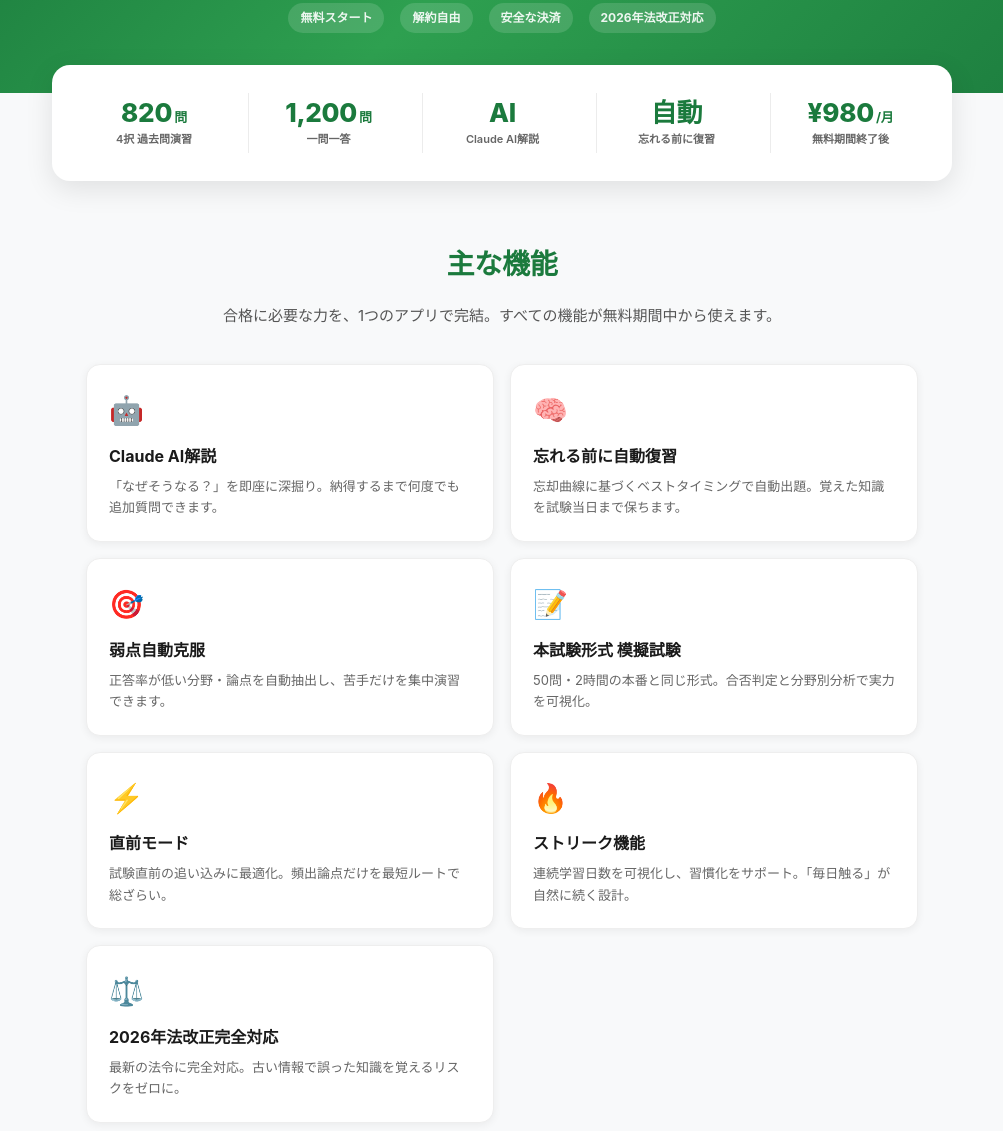
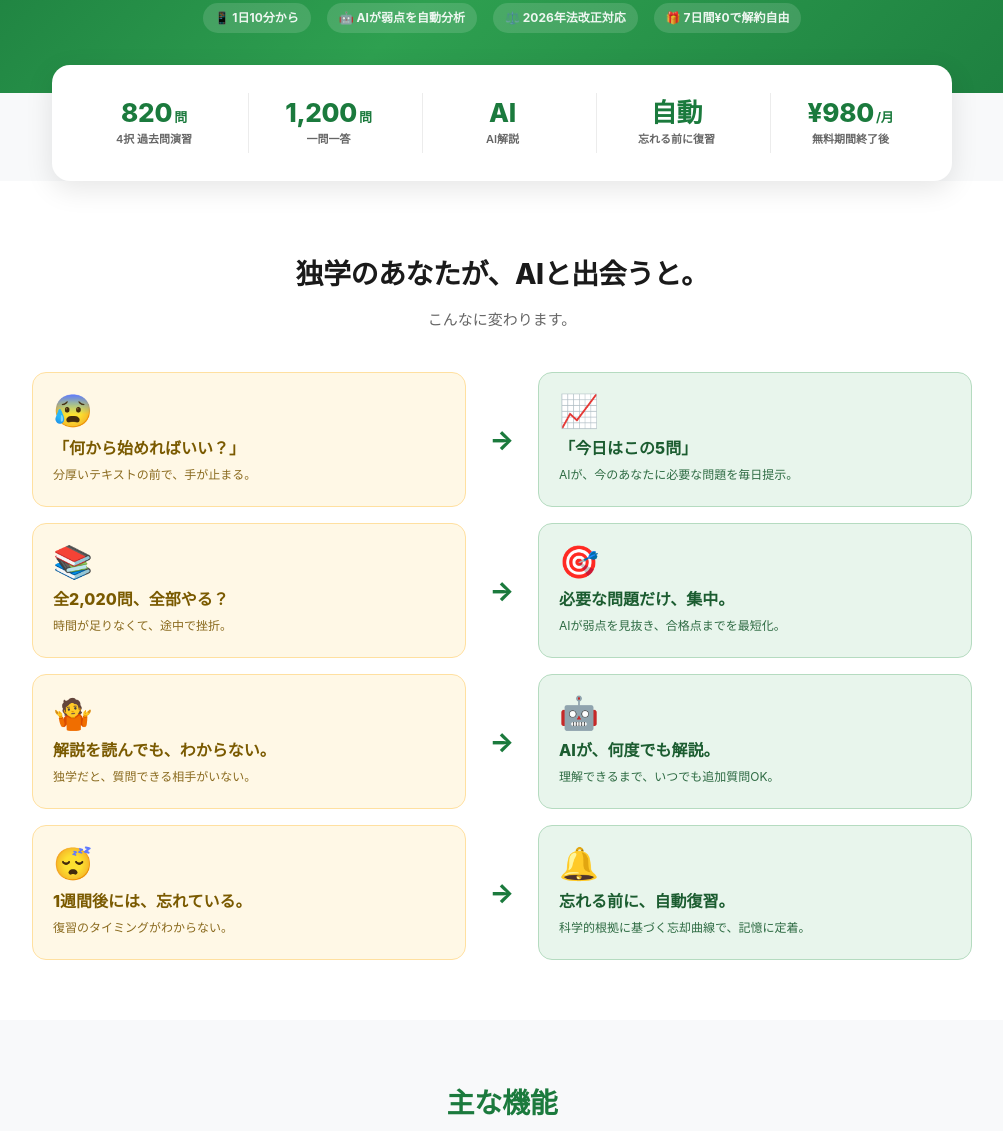
Before and after one commit to n7083013-create/takken-app, a website: page public/lp.html in a window 1280 px wide. Shown: the part 712-1843 px from the top of the page, without its empty margins (138-1141 px from the left). Drawn offline with Linux system fonts and the light colour scheme.

Commit message:
Improve: LP Phase 1 + Before/After (Tim Cook 流の感情訴求と差別化強化)
ユーザー判断: Phase 1 + Before/After セクションを並行実装、Claude AI → AI 統一

【Phase 1】
1. 「Claude AI」→「AI」全置換
   - description / og:description / twitter:description
   - 本文 7箇所
   - 「AI」だけのほうがメーカー中立で訴求がシンプル

2. ヒーローヘッドラインを Tim Cook 流の感情訴求に
   旧: 「AIがあなたの弱点を見抜き、合格までの最短ルートを作る。」
   新: 「今年こそ、宅建に合格する。」
       「働きながらでも、独学でも。AIがあなたの弱点を見抜いて、
        合格点まで最短で連れていく。」
   - 「今年こそ」で感情に訴える
   - 「働きながらでも、独学でも」でターゲット明確化
   - ユーザーが主役、AI はガイド役 (Donald Miller "StoryBrand")

3. Final CTA に試験までのカウントダウン追加
   - 「試験日まで XX 日」ピル状バッジ
   - 動的計算 (10月第3日曜日、今年通過後は翌年)
   - 「迷っている1分1秒も、ライバルは勉強しています。」見出し
   - 緊急性で行動を促す

4. Hero trust bar を絵文字+具体ベネフィットに強化
   旧: 「無料スタート / 解約自由 / 安全な決済 / 2026年法改正対応」
   新: 「📱 1日10分から / 🤖 AIが弱点を自動分析 /
        ⚖️ 2026年法改正対応 / 🎁 7日間¥0で解約自由」

【Before/After セクション (新規)】
Stats panel 直後・Features 直前に挿入。
独学→AI導入で何が変わるかを4ペアで可視化:

  😰「何から始めればいい？」 → 📈「今日はこの5問」
  📚「全2,020問、全部やる？」 → 🎯「必要な問題だけ集中」
  🤷「解説読んでもわからない」 → 🤖「AIが何度でも解説」
  😴「1週間後には忘れている」 → 🔔「忘れる前に自動復習」

- Before: クリーム色背景 (#fff8e6) + 暗色テキスト (痛み)
- After: 緑系背景 (#e8f5ec) + 深緑テキスト (希望)
- 矢印は緑(#1B7A3D)、モバイル時は縦並びで矢印は90度回転
- 「製品ではなく、変化を売る」 (Apple/Tim Cook 流)

テスト結果: 255/255 PASS (LP は静的HTML、Jest 影響なし)

```diff
--- a/public/lp.html
+++ b/public/lp.html
@@ -4,20 +4,20 @@
   <meta charset="utf-8" />
   <meta name="viewport" content="width=device-width, initial-scale=1" />
   <title>宅建士 完全対策 | AIが弱点を分析・最短合格を実現・2026年法改正対応</title>
-  <meta name="description" content="AIがあなたの弱点を見抜き、合格に必要な問題だけを最適出題。全2,020問+Claude AI解説+忘れる前の自動復習で宅建合格を最短化。2026年法改正完全対応。7日間無料・月額¥980・いつでも解約OK。" />
+  <meta name="description" content="AIがあなたの弱点を見抜き、合格に必要な問題だけを最適出題。全2,020問+AI解説+忘れる前の自動復習で宅建合格を最短化。2026年法改正完全対応。7日間無料・月額¥980・いつでも解約OK。" />
   <meta name="keywords" content="宅建,宅地建物取引士,宅建試験,2026年,法改正,過去問,一問一答,模擬試験,AI解説,合格率" />
   <meta name="theme-color" content="#1B7A3D" />
   <!-- OGP -->
   <meta property="og:type" content="website" />
   <meta property="og:title" content="宅建士 完全対策 | AIが弱点分析・最短合格・2026年法改正対応" />
-  <meta property="og:description" content="AIがあなたの弱点を見抜き、合格に必要な問題だけを最適出題。Claude AI解説・忘れる前の自動復習・2026年法改正完全対応。7日間無料・¥980/月。" />
+  <meta property="og:description" content="AIがあなたの弱点を見抜き、合格に必要な問題だけを最適出題。AI解説・忘れる前の自動復習・2026年法改正完全対応。7日間無料・¥980/月。" />
   <meta property="og:url" content="https://takkenkanzen.com/" />
   <meta property="og:image" content="https://takkenkanzen.com/ogp.png" />
   <meta property="og:locale" content="ja_JP" />
   <meta property="og:site_name" content="宅建士 完全対策" />
   <meta name="twitter:card" content="summary_large_image" />
   <meta name="twitter:title" content="宅建士 完全対策 | AIが弱点分析・最短合格" />
-  <meta name="twitter:description" content="AIがあなたに必要な問題だけを出題・Claude AI解説・2026年法改正対応。7日間無料・¥980/月。" />
+  <meta name="twitter:description" content="AIがあなたに必要な問題だけを出題・AI解説・2026年法改正対応。7日間無料・¥980/月。" />
   <meta name="twitter:image" content="https://takkenkanzen.com/ogp.png" />
   <link rel="icon" href="/favicon.ico" />
   <link rel="canonical" href="https://takkenkanzen.com/" />
@@ -43,6 +43,7 @@
   <!-- LP の CTA クリックを Google Ads にイベント送信（ファネル可視化用） -->
   <script>
     document.addEventListener('DOMContentLoaded', function() {
+      // CTA クリック計測
       var ctaSelectors = ['.hero-cta', '.header-cta', '.pricing-cta', '.section-cta', '.final-cta', '.footer-cta'];
       ctaSelectors.forEach(function(sel) {
         document.querySelectorAll(sel).forEach(function(el) {
@@ -56,6 +57,28 @@
           });
         });
       });
+
+      // 試験日までのカウントダウン (動的計算)
+      // 宅建試験は10月第3日曜日。今年が過ぎていれば翌年を計算
+      function getNextTakkenExamDate() {
+        var now = new Date();
+        var y = now.getFullYear();
+        var calc = function(year) {
+          var firstDay = new Date(year, 9, 1); // 10月1日
+          var dayOfWeek = firstDay.getDay();
+          // 第1日曜日の日付
+          var firstSundayDate = dayOfWeek === 0 ? 1 : 8 - dayOfWeek;
+          // 第3日曜日の日付
+          var thirdSundayDate = firstSundayDate + 14;
+          return new Date(year, 9, thirdSundayDate);
+        };
+        var thisYearExam = calc(y);
+        return now > thisYearExam ? calc(y + 1) : thisYearExam;
+      }
+      var examDate = getNextTakkenExamDate();
+      var daysLeft = Math.max(0, Math.ceil((examDate - new Date()) / (1000 * 60 * 60 * 24)));
+      var elFinal = document.getElementById('finalCountdownDays');
+      if (elFinal) elFinal.textContent = daysLeft;
     });
   </script>
 
@@ -525,6 +548,24 @@
       text-align: center;
       padding: 70px 24px;
     }
+    .final-countdown {
+      display: inline-block;
+      background: rgba(255, 210, 74, 0.18);
+      border: 1.5px solid rgba(255, 210, 74, 0.55);
+      color: #FFD24A;
+      padding: 8px 18px;
+      border-radius: 999px;
+      font-size: 14px;
+      font-weight: 700;
+      letter-spacing: 0.4px;
+      margin-bottom: 18px;
+    }
+    .final-countdown strong {
+      font-size: 18px;
+      font-weight: 900;
+      margin: 0 2px;
+      color: #FFD24A;
+    }
     .final-cta-section h2 {
       font-size: 28px;
       font-weight: 800;
@@ -605,6 +646,81 @@
     }
     .footer-copy { font-size: 12px; color: rgba(255,255,255,0.4); }
 
+    /* ====== Before / After ====== */
+    .ba-section {
+      background: #fff;
+      padding: 70px 24px 60px;
+    }
+    .ba-section h2 {
+      font-size: 28px;
+      font-weight: 800;
+      text-align: center;
+      margin-bottom: 8px;
+      color: #1a1a1a;
+      letter-spacing: -0.5px;
+    }
+    .ba-section .section-lead {
+      text-align: center;
+      color: #666;
+      font-size: 15px;
+      margin-bottom: 40px;
+    }
+    .ba-grid {
+      display: grid;
+      gap: 16px;
+      max-width: 940px;
+      margin: 0 auto;
+    }
+    .ba-pair {
+      display: grid;
+      grid-template-columns: 1fr 40px 1fr;
+      gap: 16px;
+      align-items: stretch;
+    }
+    .ba-before, .ba-after {
+      padding: 22px 20px;
+      border-radius: 14px;
+      display: flex;
+      flex-direction: column;
+      justify-content: center;
+    }
+    .ba-before {
+      background: #fff8e6;
+      border: 1.5px solid #FFE0A0;
+    }
+    .ba-after {
+      background: #e8f5ec;
+      border: 1.5px solid #B5DBC0;
+    }
+    .ba-icon {
+      font-size: 32px;
+      display: block;
+      margin-bottom: 10px;
+      line-height: 1;
+    }
+    .ba-before p, .ba-after p {
+      font-weight: 800;
+      font-size: 16px;
+      margin-bottom: 6px;
+      line-height: 1.4;
+    }
+    .ba-before p { color: #7a5a00; }
+    .ba-after p { color: #1B5C30; }
+    .ba-before small, .ba-after small {
+      font-size: 12px;
+      display: block;
+      line-height: 1.55;
+    }
+    .ba-before small { color: #8a6a1e; }
+    .ba-after small { color: #2E6B43; }
+    .ba-arrow {
+      font-size: 26px;
+      color: #1B7A3D;
+      font-weight: 800;
+      text-align: center;
+      align-self: center;
+    }
+
     /* ====== Responsive ====== */
     @media (max-width: 760px) {
       .stats-panel {
@@ -615,6 +731,17 @@
       }
       .stat-cell + .stat-cell { border-left: none; }
       .stat-cell:nth-child(n+4) { border-top: 1px solid #ececec; padding-top: 14px; }
+    }
+    @media (max-width: 720px) {
+      .ba-pair {
+        grid-template-columns: 1fr;
+        gap: 8px;
+      }
+      .ba-arrow {
+        transform: rotate(90deg);
+        font-size: 22px;
+      }
+      .ba-section h2 { font-size: 22px; }
     }
     @media (max-width: 600px) {
       .features { grid-template-columns: 1fr; }
@@ -666,12 +793,12 @@
   <section class="hero">
     <div class="hero-badge">2026年法改正完全対応</div>
     <h1>
-      <span class="accent">AI</span>があなたの弱点を見抜き、<br>
-      合格までの<span class="accent">最短ルート</span>を作る。
+      <span class="accent">今年こそ</span>、宅建に<br>
+      合格する。
     </h1>
     <p class="hero-lead">
-      全2,020問の中から、AIが「今のあなたに必要な問題だけ」を出題。<br>
-      わからないところはClaude AIが即解説。忘れる前に自動復習。
+      働きながらでも、独学でも。<br>
+      AIがあなたの弱点を見抜いて、合格点まで最短で連れていく。
     </p>
 
     <div class="hero-stats" aria-label="主要数値">
@@ -697,10 +824,10 @@
     <p class="hero-sub">無料期間終了後 ¥980/月 ・ いつでも解約OK</p>
 
     <div class="hero-trustbar">
-      <span>無料スタート</span>
-      <span>解約自由</span>
-      <span>安全な決済</span>
-      <span>2026年法改正対応</span>
+      <span>📱 1日10分から</span>
+      <span>🤖 AIが弱点を自動分析</span>
+      <span>⚖️ 2026年法改正対応</span>
+      <span>🎁 7日間¥0で解約自由</span>
     </div>
   </section>
 
@@ -716,7 +843,7 @@
     </div>
     <div class="stat-cell">
       <div class="stat-num">AI</div>
-      <div class="stat-label">Claude AI解説</div>
+      <div class="stat-label">AI解説</div>
     </div>
     <div class="stat-cell">
       <div class="stat-num">自動</div>
@@ -728,6 +855,69 @@
     </div>
   </div>
 
+  <!-- Before / After (AI導入の前後で何が変わるか) -->
+  <section class="ba-section" id="before-after" aria-labelledby="ba-title">
+    <h2 id="ba-title">独学のあなたが、AIと出会うと。</h2>
+    <p class="section-lead">こんなに変わります。</p>
+    <div class="ba-grid">
+      <div class="ba-pair">
+        <div class="ba-before">
+          <span class="ba-icon">😰</span>
+          <p>「何から始めればいい？」</p>
+          <small>分厚いテキストの前で、手が止まる。</small>
+        </div>
+        <div class="ba-arrow" aria-hidden="true">→</div>
+        <div class="ba-after">
+          <span class="ba-icon">📈</span>
+          <p>「今日はこの5問」</p>
+          <small>AIが、今のあなたに必要な問題を毎日提示。</small>
+        </div>
+      </div>
+
+      <div class="ba-pair">
+        <div class="ba-before">
+          <span class="ba-icon">📚</span>
+          <p>全2,020問、全部やる？</p>
+          <small>時間が足りなくて、途中で挫折。</small>
+        </div>
+        <div class="ba-arrow" aria-hidden="true">→</div>
+        <div class="ba-after">
+          <span class="ba-icon">🎯</span>
+          <p>必要な問題だけ、集中。</p>
+          <small>AIが弱点を見抜き、合格点までを最短化。</small>
+        </div>
+      </div>
+
+      <div class="ba-pair">
+        <div class="ba-before">
+          <span class="ba-icon">🤷</span>
+          <p>解説を読んでも、わからない。</p>
+          <small>独学だと、質問できる相手がいない。</small>
+        </div>
+        <div class="ba-arrow" aria-hidden="true">→</div>
+        <div class="ba-after">
+          <span class="ba-icon">🤖</span>
+          <p>AIが、何度でも解説。</p>
+          <small>理解できるまで、いつでも追加質問OK。</small>
+        </div>
+      </div>
+
+      <div class="ba-pair">
+        <div class="ba-before">
+          <span class="ba-icon">😴</span>
+          <p>1週間後には、忘れている。</p>
+          <small>復習のタイミングがわからない。</small>
+        </div>
+        <div class="ba-arrow" aria-hidden="true">→</div>
+        <div class="ba-after">
+          <span class="ba-icon">🔔</span>
+          <p>忘れる前に、自動復習。</p>
+          <small>科学的根拠に基づく忘却曲線で、記憶に定着。</small>
+        </div>
+      </div>
+    </div>
+  </section>
+
   <!-- Features (8 cards) -->
   <section class="section" id="features">
     <h2>主な機能</h2>
@@ -735,7 +925,7 @@
     <div class="features">
       <div class="feature">
         <div class="feature-icon">🤖</div>
-        <h3>Claude AI解説</h3>
+        <h3>AI解説</h3>
         <p>「なぜそうなる？」を即座に深掘り。納得するまで何度でも追加質問できます。</p>
       </div>
       <div class="feature">
@@ -791,7 +981,7 @@
         <li class="vs-item">
           <div class="vs-check">2</div>
           <div class="vs-body">
-            <h3>Claude AI解説 × 何度でも追加質問</h3>
+            <h3>AI解説 × 何度でも追加質問</h3>
             <p>「なぜそうなる？」が分からなければAIに納得するまで質問可能。市販書の使い回しではない、論点を深掘りできる解説を実現。</p>
           </div>
         </li>
@@ -859,7 +1049,7 @@
       <div class="pricing-note">トライアル中にキャンセルすれば料金は一切かかりません</div>
       <ul class="pricing-bullets">
         <li>4択820問 + 一問一答1,200問 = 計2,020問</li>
-        <li>Claude AI解説 + 何度でも追加質問</li>
+        <li>AI解説 + 何度でも追加質問</li>
         <li>本試験形式 模擬試験 何度でも</li>
         <li>忘れる前の自動復習・弱点自動克服</li>
         <li>2026年法改正完全対応</li>
@@ -920,7 +1110,7 @@
       <details>
         <summary>他の宅建アプリと何が違いますか？</summary>
         <div class="faq-body">
-          (1)計2,020問の圧倒的な演習量、(2)Claude AI解説で何度でも追加質問可能、(3)忘れる前の自動復習で記憶定着、(4)2026年法改正への即時対応、(5)月額¥980+7日間¥0という業界最安水準の価格、の5点で他アプリと差別化しています。
+          (1)計2,020問の圧倒的な演習量、(2)AI解説で何度でも追加質問可能、(3)忘れる前の自動復習で記憶定着、(4)2026年法改正への即時対応、(5)月額¥980+7日間¥0という業界最安水準の価格、の5点で他アプリと差別化しています。
         </div>
       </details>
       <details>
@@ -956,8 +1146,11 @@
 
   <!-- Final CTA -->
   <section class="final-cta-section">
-    <h2>あなたの宅建合格を、<br>最短ルートで。</h2>
-    <p>計2,020問・Claude AI解説・2026年法改正対応。<br>すべての機能を、まずは7日間 ¥0 でお試しください。</p>
+    <div class="final-countdown" id="finalCountdown" aria-live="polite">
+      試験日まで <strong id="finalCountdownDays">--</strong> 日
+    </div>
+    <h2>迷っている1分1秒も、<br>ライバルは勉強しています。</h2>
+    <p>あなたの宅建合格を、最短ルートで。<br>すべての機能を、まずは7日間 ¥0 でお試しください。</p>
     <a href="https://app.takkenkanzen.com/" class="final-cta">7日間 無料で始める</a>
     <span class="final-cta-note">クレカ登録のみ・トライアル中解約で課金ゼロ・いつでも解約OK</span>
   </section>
```
